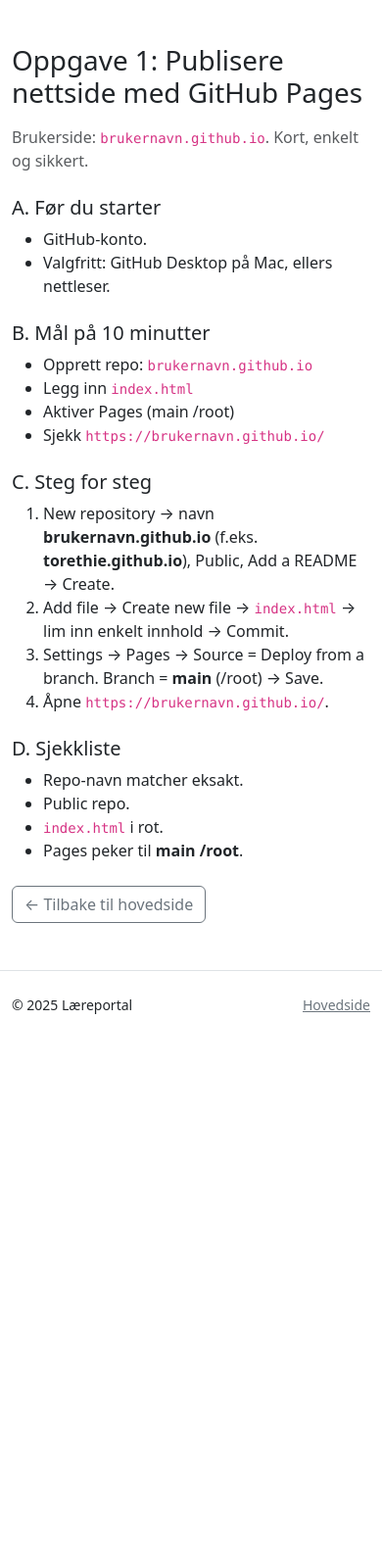
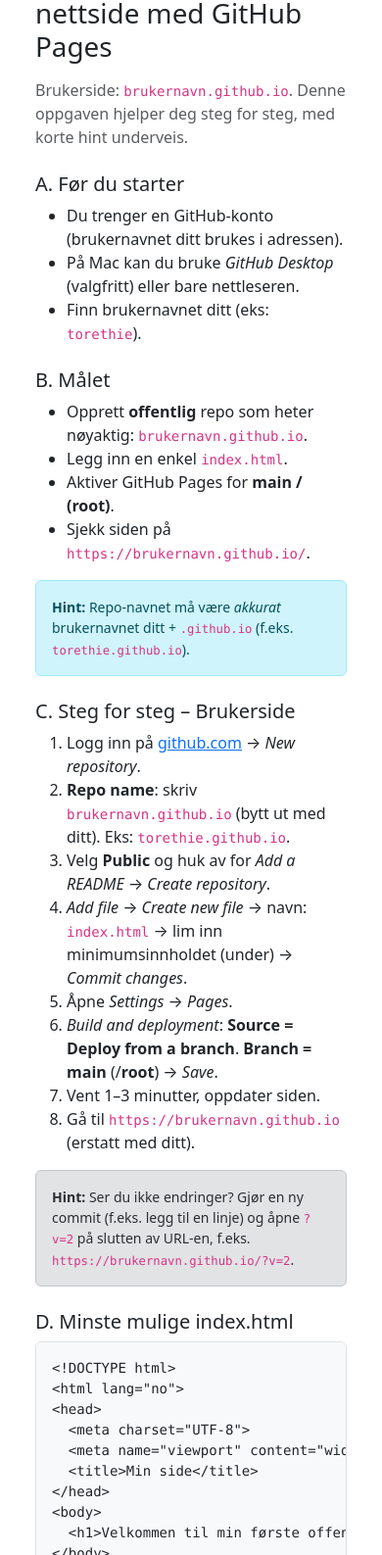
Before and after one commit to torethie/torethie.github.io, a plain HTML site: page oppgave1.html in a window 390 px wide. Shown: the part 60-1647 px from the top of the page at 98% size. Before the commit the page ends 1120 px from the top, so only its background shows below. Drawn offline with nearby package versions, Linux system fonts and the light colour scheme.

Commit message:
Add files via upload

```diff
--- a/oppgave1.html
+++ b/oppgave1.html
@@ -2,67 +2,81 @@
 <html lang="no">
 <head>
   <meta charset="utf-8">
-    <meta name="viewport" content="width=device-width, initial-scale=1">
   <title>Oppgave 1 – GitHub Pages</title>
   <link href="https://cdn.jsdelivr.net/npm/bootstrap@5.3.8/dist/css/bootstrap.min.css" rel="stylesheet">
   <link href="style.css" rel="stylesheet">
 </head>
-  <body>
-    <nav class="navbar navbar-expand-md navbar-light bg-white border-bottom">
+<body class="p-4">
   <div class="container">
-        <a class="navbar-brand fw-semibold" href="index.html">Læreportal</a>
-        <button class="navbar-toggler" type="button" data-bs-toggle="collapse" data-bs-target="#nav"><span class="navbar-toggler-icon"></span></button>
-        <div id="nav" class="collapse navbar-collapse">
-          <ul class="navbar-nav ms-auto">
-            <li class="nav-item"><a class="nav-link active" href="oppgave1.html">Oppgave 1</a></li>
-            <li class="nav-item"><a class="nav-link" href="oppgave2.html">Oppgave 2</a></li>
-          </ul>
-        </div>
-      </div>
-    </nav>
-    <main class="container my-5">
-      <div class="row justify-content-center">
-        <div class="col-lg-9">
     <h1 class="mb-3">Oppgave 1: Publisere nettside med GitHub Pages</h1>
-          <p class="text-muted">Brukerside: <code>brukernavn.github.io</code>. Kort, enkelt og sikkert.</p>
+    <p class="text-muted">Brukerside: <code>brukernavn.github.io</code>. Denne oppgaven hjelper deg steg for steg, med korte hint underveis.</p>
+
     <h2 class="h5 mt-4">A. Før du starter</h2>
     <ul>
-            <li>GitHub‑konto.</li>
-            <li>Valgfritt: GitHub Desktop på Mac, ellers nettleser.</li>
+      <li>Du trenger en GitHub‑konto (brukernavnet ditt brukes i adressen).</li>
+      <li>På Mac kan du bruke <em>GitHub Desktop</em> (valgfritt) eller bare nettleseren.</li>
+      <li>Finn brukernavnet ditt (eks: <code>torethie</code>).</li>
     </ul>
-          <h2 class="h5 mt-4">B. Mål på 10 minutter</h2>
+
+    <h2 class="h5 mt-4">B. Målet</h2>
     <ul>
-            <li>Opprett repo: <code>brukernavn.github.io</code></li>
-            <li>Legg inn <code>index.html</code></li>
-            <li>Aktiver Pages (main /root)</li>
-            <li>Sjekk <code>https://brukernavn.github.io/</code></li>
+      <li>Opprett <strong>offentlig</strong> repo som heter nøyaktig: <code>brukernavn.github.io</code>.</li>
+      <li>Legg inn en enkel <code>index.html</code>.</li>
+      <li>Aktiver GitHub Pages for <strong>main / (root)</strong>.</li>
+      <li>Sjekk siden på <code>https://brukernavn.github.io/</code>.</li>
     </ul>
-          <h2 class="h5 mt-4">C. Steg for steg</h2>
+
+    <div class="alert alert-info small">
+      <strong>Hint:</strong> Repo-navnet må være <em>akkurat</em> brukernavnet ditt + <code>.github.io</code> (f.eks. <code>torethie.github.io</code>).
+    </div>
+
+    <h2 class="h5 mt-4">C. Steg for steg – Brukerside</h2>
     <ol>
-            <li>New repository → navn <strong>brukernavn.github.io</strong> (f.eks. <strong>torethie.github.io</strong>), Public, Add a README → Create.</li>
-            <li>Add file → Create new file → <code>index.html</code> → lim inn enkelt innhold → Commit.</li>
-            <li>Settings → Pages → Source = Deploy from a branch. Branch = <strong>main</strong> (/root) → Save.</li>
-            <li>Åpne <code>https://brukernavn.github.io/</code>.</li>
+      <li>Logg inn på <a href="https://github.com" target="_blank">github.com</a> → <em>New repository</em>.</li>
+      <li><strong>Repo name</strong>: skriv <code>brukernavn.github.io</code> (bytt ut med ditt). Eks: <code>torethie.github.io</code>.</li>
+      <li>Velg <strong>Public</strong> og huk av for <em>Add a README</em> → <em>Create repository</em>.</li>
+      <li><em>Add file</em> → <em>Create new file</em> → navn: <code>index.html</code> → lim inn minimumsinnholdet (under) → <em>Commit changes</em>.</li>
+      <li>Åpne <em>Settings</em> → <em>Pages</em>.</li>
+      <li><em>Build and deployment</em>: <strong>Source = Deploy from a branch</strong>. <strong>Branch = main</strong> (/<strong>root</strong>) → <em>Save</em>.</li>
+      <li>Vent 1–3 minutter, oppdater siden.</li>
+      <li>Gå til <code>https://brukernavn.github.io</code> (erstatt med ditt).</li>
     </ol>
-          <h2 class="h5 mt-4">D. Sjekkliste</h2>
+
+    <div class="alert alert-secondary small">
+      <strong>Hint:</strong> Ser du ikke endringer? Gjør en ny commit (f.eks. legg til en linje) og åpne <code>?v=2</code> på slutten av URL‑en, f.eks. <code>https://brukernavn.github.io/?v=2</code>.
+    </div>
+
+    <h2 class="h5 mt-4">D. Minste mulige index.html</h2>
+<pre class="bg-light p-3 border rounded small"><code>&lt;!DOCTYPE html&gt;
+&lt;html lang="no"&gt;
+&lt;head&gt;
+  &lt;meta charset="UTF-8"&gt;
+  &lt;meta name="viewport" content="width=device-width, initial-scale=1"&gt;
+  &lt;title&gt;Min side&lt;/title&gt;
+&lt;/head&gt;
+&lt;body&gt;
+  &lt;h1&gt;Velkommen til min første offentlige webside!&lt;/h1&gt;
+&lt;/body&gt;
+&lt;/html&gt;</code></pre>
+
+    <h2 class="h5 mt-4">E. Rask sjekkliste før levering</h2>
     <ul>
-            <li>Repo‑navn matcher eksakt.</li>
-            <li>Public repo.</li>
-            <li><code>index.html</code> i rot.</li>
-            <li>Pages peker til <strong>main /root</strong>.</li>
+      <li>Repo-navn matcher nøyaktig: <code>brukernavn.github.io</code>.</li>
+      <li>Repo er <strong>Public</strong>.</li>
+      <li><code>index.html</code> ligger i <strong>rotmappen</strong>.</li>
+      <li>Pages er satt til <strong>Deploy from a branch → main /root</strong>.</li>
+      <li>Siden åpner på <code>https://brukernavn.github.io/</code>.</li>
     </ul>
-          <div class="mt-4">
-            <a href="index.html" class="btn btn-outline-secondary">← Tilbake til hovedside</a>
+
+    <h2 class="h5 mt-4">F. Vanlige feil → raske løsninger</h2>
+    <ul>
+      <li><strong>Feil repo‑navn</strong> (f.eks. <code>brukernavn-github.io</code> eller <code>github.no</code>) → Endre til <code>brukernavn.github.io</code>.</li>
+      <li><strong>Mangler index.html</strong> eller ligger feil → Legg <code>index.html</code> i <em>rot</em>.</li>
+      <li><strong>Pages peker til feil branch</strong> → Sett <em>main /root</em> i <em>Settings → Pages</em>.</li>
+      <li><strong>Forsinkelse/cache</strong> → Vent litt og oppdater (Mac: <kbd>Cmd</kbd> + <kbd>Shift</kbd> + <kbd>R</kbd>).</li>
+    </ul>
+
+    <a href="index.html" class="btn btn-outline-secondary mt-3">← Tilbake</a>
   </div>
-        </div>
-      </div>
-    </main>
-    <footer class="border-top py-4 mt-5">
-      <div class="container d-flex justify-content-between align-items-center">
-        <small>© 2025 Læreportal</small>
-        <a href="index.html" class="small link-secondary">Hovedside</a>
-      </div>
-    </footer>
-    <script src="https://cdn.jsdelivr.net/npm/bootstrap@5.3.8/dist/js/bootstrap.bundle.min.js"></script>
 </body>
 </html>
```
Also changed, not shown: oppgave2.html (+63 -36 lines). Lines whose indentation alone changed are shown as unchanged.
